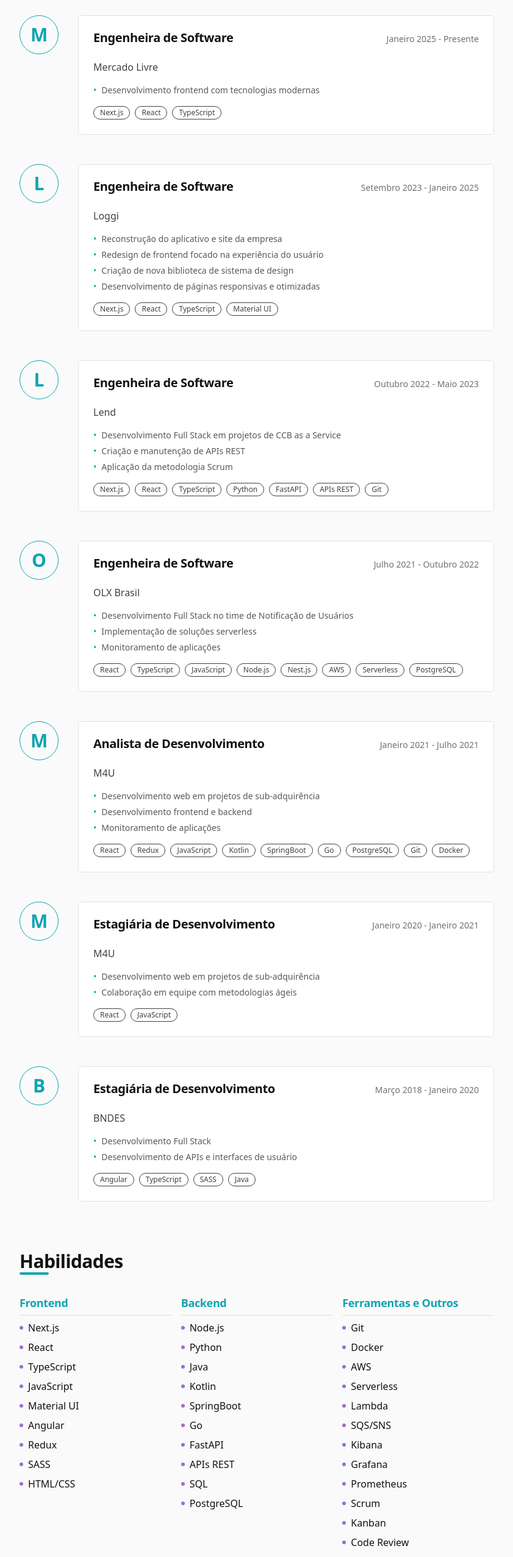
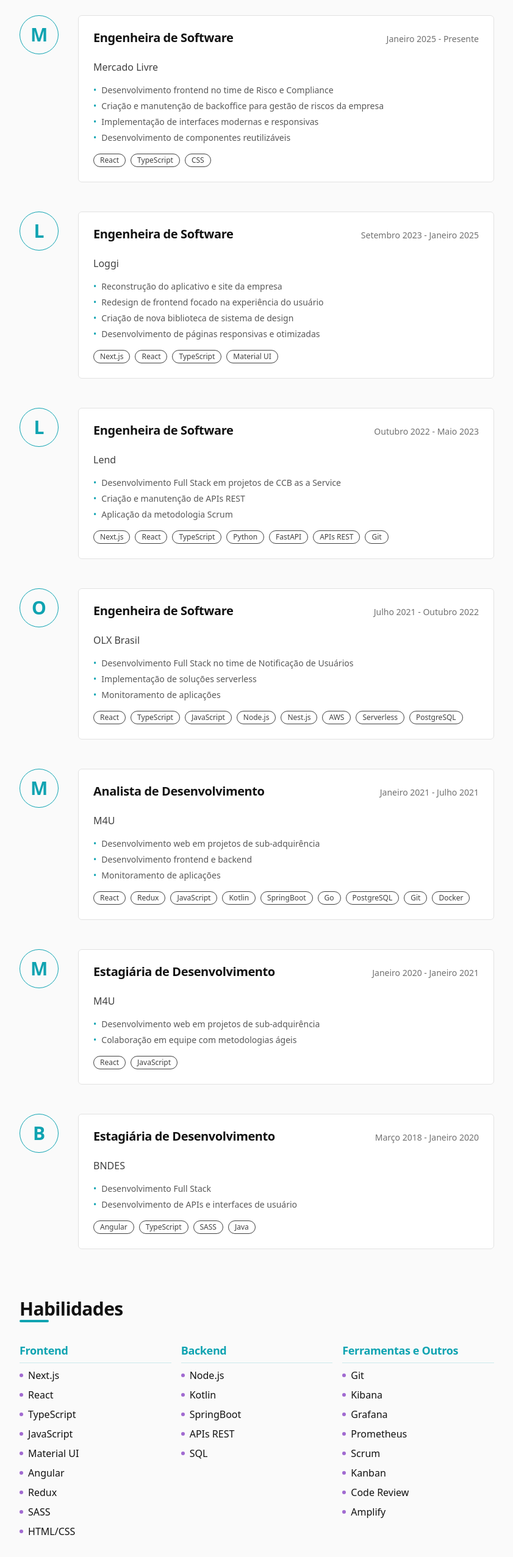
Before and after one commit to gabriela-barbosa/portfolio, a Next.js app: page /pt in a window 1280 px wide. Shown: the part 800-3354 px from the top of the page at 61% size, without its empty margins (219-1060 px from the left). Built offline with nearby package versions, Linux system fonts and the light colour scheme.

Commit message:
chore: change texts

```diff
--- a/app/[lang]/dictionaries/en.json
+++ b/app/[lang]/dictionaries/en.json
@@ -26,9 +26,12 @@
         "company": "Mercado Livre",
         "period": "January 2025 - Present",
         "responsibilities": [
-          "Frontend development with modern technologies"
+          "Frontend development in the Risk and Compliance team",
+          "Creation and maintenance of backoffice for company risk management",
+          "Implementation of modern and responsive interfaces",
+          "Development of reusable components"
         ],
-        "technologies": ["Next.js", "React", "TypeScript"]
+        "technologies": ["React", "TypeScript", "CSS"]
       },
       {
         "title": "Software Engineer",
@@ -106,11 +109,11 @@
       },
       "backend": {
         "title": "Backend",
-        "items": ["Node.js", "Python", "Java", "Kotlin", "SpringBoot", "Go", "FastAPI", "REST APIs", "SQL", "PostgreSQL"]
+        "items": ["Node.js", "Kotlin", "SpringBoot", "REST APIs", "SQL"]
       },
       "tools": {
         "title": "Tools & Others",
-        "items": ["Git", "Docker", "AWS", "Serverless", "Lambda", "SQS/SNS", "Kibana", "Grafana", "Prometheus", "Scrum", "Kanban", "Code Review", "Amplify"]
+        "items": ["Git", "Kibana", "Grafana", "Prometheus", "Scrum", "Kanban", "Code Review", "Amplify"]
       }
     }
   },
@@ -131,7 +134,7 @@
   },
   "site": {
     "title": "About this site",
-    "content": "Portfolio built with modern technologies to showcase my skills in frontend web development.",
+    "content": "Portfolio built with Next.js, TypeScript and Tailwind CSS.",
     "technologies": ["Next.js", "React", "Tailwind CSS"]
   },
   "footer": {
--- a/app/[lang]/dictionaries/es-AR.json
+++ b/app/[lang]/dictionaries/es-AR.json
@@ -26,9 +26,12 @@
         "company": "Mercado Livre",
         "period": "enero de 2025 - Presente",
         "responsibilities": [
-          "Desarrollo frontend con tecnologías modernas"
+          "Desarrollo frontend en el equipo de Riesgo y Cumplimiento",
+          "Creación y mantenimiento de backoffice para gestión de riesgos de la empresa",
+          "Implementación de interfaces modernas y responsivas",
+          "Desarrollo de componentes reutilizables"
         ],
-        "technologies": ["Next.js", "React", "TypeScript"]
+        "technologies": ["React", "TypeScript", "CSS"]
       },
       {
         "title": "Ingeniera de Software",
@@ -106,11 +109,11 @@
       },
       "backend": {
         "title": "Backend",
-        "items": ["Node.js", "Python", "Java", "Kotlin", "SpringBoot", "Go", "FastAPI", "REST APIs", "SQL", "PostgreSQL"]
+        "items": ["Node.js", "Kotlin", "SpringBoot", "REST APIs", "SQL"]
       },
       "tools": {
         "title": "Herramientas y Otros",
-        "items": ["Git", "Docker", "AWS", "Serverless", "Lambda", "SQS/SNS", "Kibana", "Grafana", "Prometheus", "Scrum", "Kanban", "Code Review", "Amplify"]
+        "items": ["Git", "Kibana", "Grafana", "Prometheus", "Scrum", "Kanban", "Code Review", "Amplify"]
       }
     }
   },
@@ -131,7 +134,7 @@
   },
   "site": {
     "title": "Sobre este sitio",
-    "content": "Portafolio construido con tecnologías modernas para demostrar mis habilidades en desarrollo web frontend.",
+    "content": "Portafolio construido con Next.js, TypeScript y Tailwind CSS.",
     "technologies": ["Next.js", "React", "Tailwind CSS"]
   },
   "footer": {
--- a/app/[lang]/dictionaries/pt.json
+++ b/app/[lang]/dictionaries/pt.json
@@ -26,9 +26,12 @@
         "company": "Mercado Livre",
         "period": "Janeiro 2025 - Presente",
         "responsibilities": [
-          "Desenvolvimento frontend com tecnologias modernas"
+          "Desenvolvimento frontend no time de Risco e Compliance",
+          "Criação e manutenção de backoffice para gestão de riscos da empresa",
+          "Implementação de interfaces modernas e responsivas",
+          "Desenvolvimento de componentes reutilizáveis"
         ],
-        "technologies": ["Next.js", "React", "TypeScript"]
+        "technologies": ["React", "TypeScript", "CSS"]
       },
       {
         "title": "Engenheira de Software",
@@ -106,11 +109,11 @@
       },
       "backend": {
         "title": "Backend",
-        "items": ["Node.js", "Python", "Java", "Kotlin", "SpringBoot", "Go", "FastAPI", "APIs REST", "SQL", "PostgreSQL"]
+        "items": ["Node.js", "Kotlin", "SpringBoot", "APIs REST", "SQL"]
       },
       "tools": {
         "title": "Ferramentas e Outros",
-        "items": ["Git", "Docker", "AWS", "Serverless", "Lambda", "SQS/SNS", "Kibana", "Grafana", "Prometheus", "Scrum", "Kanban", "Code Review", "Amplify"]
+        "items": ["Git", "Kibana", "Grafana", "Prometheus", "Scrum", "Kanban", "Code Review", "Amplify"]
       }
     }
   },
@@ -131,7 +134,7 @@
   },
   "site": {
     "title": "Sobre este site",
-    "content": "Portfólio construído com tecnologias modernas para mostrar minhas habilidades em desenvolvimento web frontend.",
+    "content": "Portfólio construído com Next.js, TypeScript e Tailwind CSS.",
     "technologies": ["Next.js", "React", "Tailwind CSS"]
   },
   "footer": {
--- a/app/components/ui/LanguageSwitcher.jsx
+++ b/app/components/ui/LanguageSwitcher.jsx
@@ -66,12 +66,15 @@
             backgroundRepeat: 'no-repeat',
             backgroundPosition: 'right 0.5rem center',
             backgroundSize: '1.5em 1.5em',
-            backdropFilter: 'blur(8px)'
+            backdropFilter: 'blur(8px)',
+            color: 'var(--foreground)',
+            WebkitAppearance: 'none',
+            MozAppearance: 'none'
           }}
         >
-          <option value="pt" className="bg-card-bg text-foreground">{dictionary.language.pt}</option>
-          <option value="en" className="bg-card-bg text-foreground">{dictionary.language.en}</option>
-          <option value="es-AR" className="bg-card-bg text-foreground">{dictionary.language['es-AR']}</option>
+          <option value="pt" style={{ backgroundColor: 'var(--card-bg)', color: 'var(--foreground)' }}>{dictionary.language.pt}</option>
+          <option value="en" style={{ backgroundColor: 'var(--card-bg)', color: 'var(--foreground)' }}>{dictionary.language.en}</option>
+          <option value="es-AR" style={{ backgroundColor: 'var(--card-bg)', color: 'var(--foreground)' }}>{dictionary.language['es-AR']}</option>
         </select>
       </div>
     </div>
```
